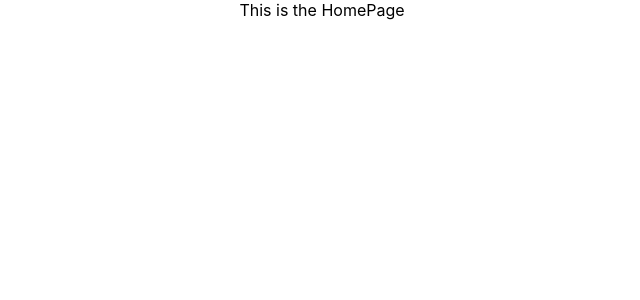
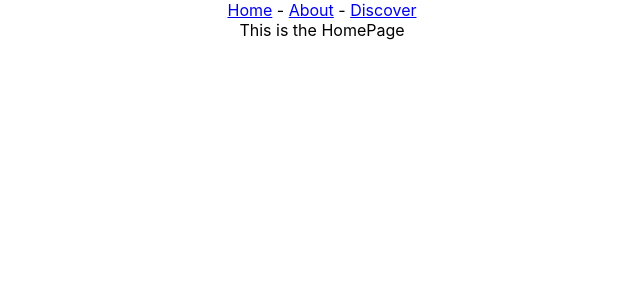
Before and after one commit to Codaisseur/react-week-movies-router, a React (Create React App) app: page / in a window 1280 px wide. Shown: the top 300 px of the page, without its empty margins (318-958 px from the left). Built offline with nearby package versions, Linux system fonts and the light colour scheme.

Commit message:
Add NavBar

```diff
--- a/src/App.js
+++ b/src/App.js
@@ -1,5 +1,6 @@
 import { Switch, Route } from "react-router-dom";
 import "./App.css";
+import NavBar from "./components/NavBar";
 import AboutPage from "./pages/AboutPage";
 import DiscoverMoviesPage from "./pages/DiscoverMoviesPage";
 import HomePage from "./pages/HomePage";
@@ -7,6 +8,7 @@ import HomePage from "./pages/HomePage";
 function App() {
   return (
     <div className="App">
+      <NavBar />
       <Switch>
         <Route path="/discover" component={DiscoverMoviesPage} />
         <Route path="/about" component={AboutPage} />
--- /dev/null
+++ b/src/components/NavBar.js
@@ -0,0 +1,16 @@
+import React from "react";
+import { Link, NavLink } from "react-router-dom";
+
+export default function NavBar() {
+  return (
+    <div>
+      <Link to="/" exact>
+        Home
+      </Link>
+      {" - "}
+      <Link to="/about">About</Link>
+      {" - "}
+      <Link to="/discover">Discover</Link>
+    </div>
+  );
+}
```
